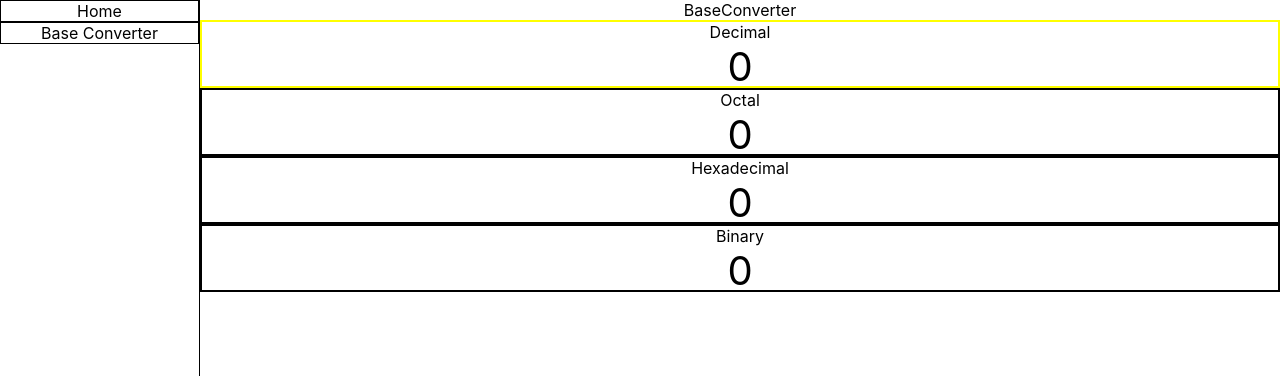
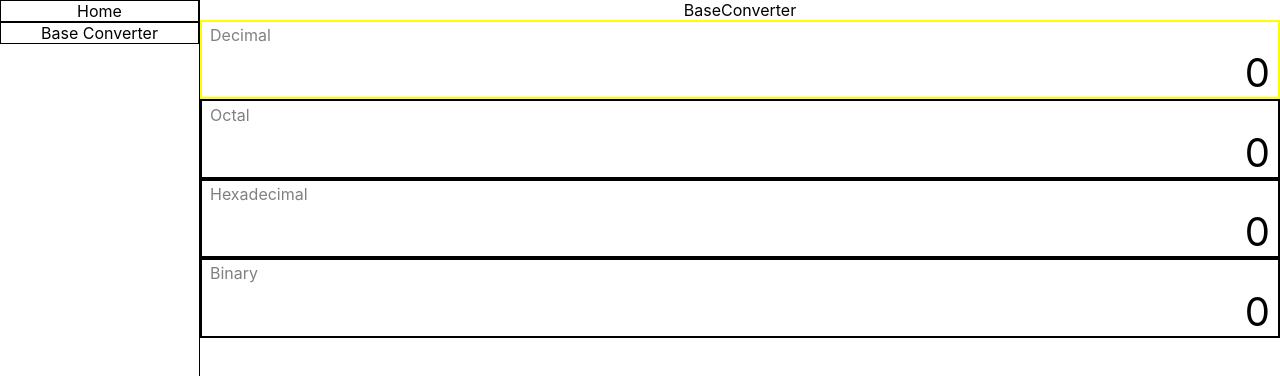
Before and after one commit to atobaum/dev-toolbox, a React (Create React App) app: page /#/baseconverter in a window 1280 px wide. Shown: the top 376 px of the page. Built offline with nearby package versions, Linux system fonts and the light colour scheme.

Commit message:
style: Change display template style

```diff
--- a/src/base-converter/DisplayTemplate.tsx
+++ b/src/base-converter/DisplayTemplate.tsx
@@ -2,10 +2,16 @@ import React from "react";
 import styled from "styled-components";
 
 const DisplayTemplateBlock = styled.div<{ focused: boolean }>`
-  height: 4rem;
+  .name-display {
+    padding: 0.2rem 0.5rem;
+    color: gray;
+    text-align: left;
+  }
 
   .value-display {
     font-size: 2.5rem;
+    text-align: right;
+    padding: 0 0.5rem;
   }
   border: ${(props) => {
     return props.focused ? "2px solid yellow;" : "2px solid black;";
@@ -18,7 +24,7 @@ const DisplayTemplate: React.FC<{
 }> = ({ name, focused, onClick, children }) => {
   return (
     <DisplayTemplateBlock onClick={onClick} focused={focused}>
-      <div>{name}</div>
+      <div className="name-display">{name}</div>
       <div className="value-display">{children}</div>
     </DisplayTemplateBlock>
   );
```
